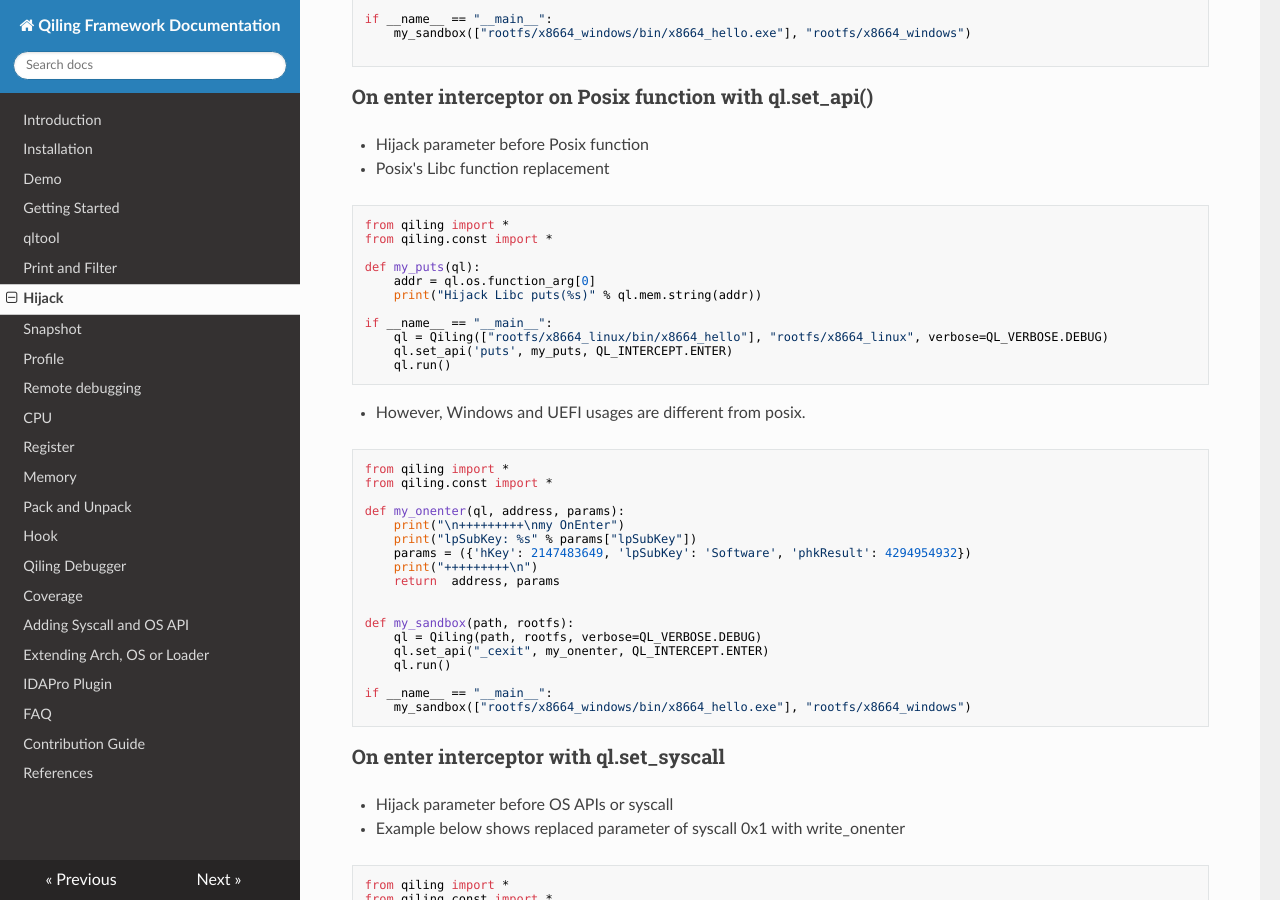
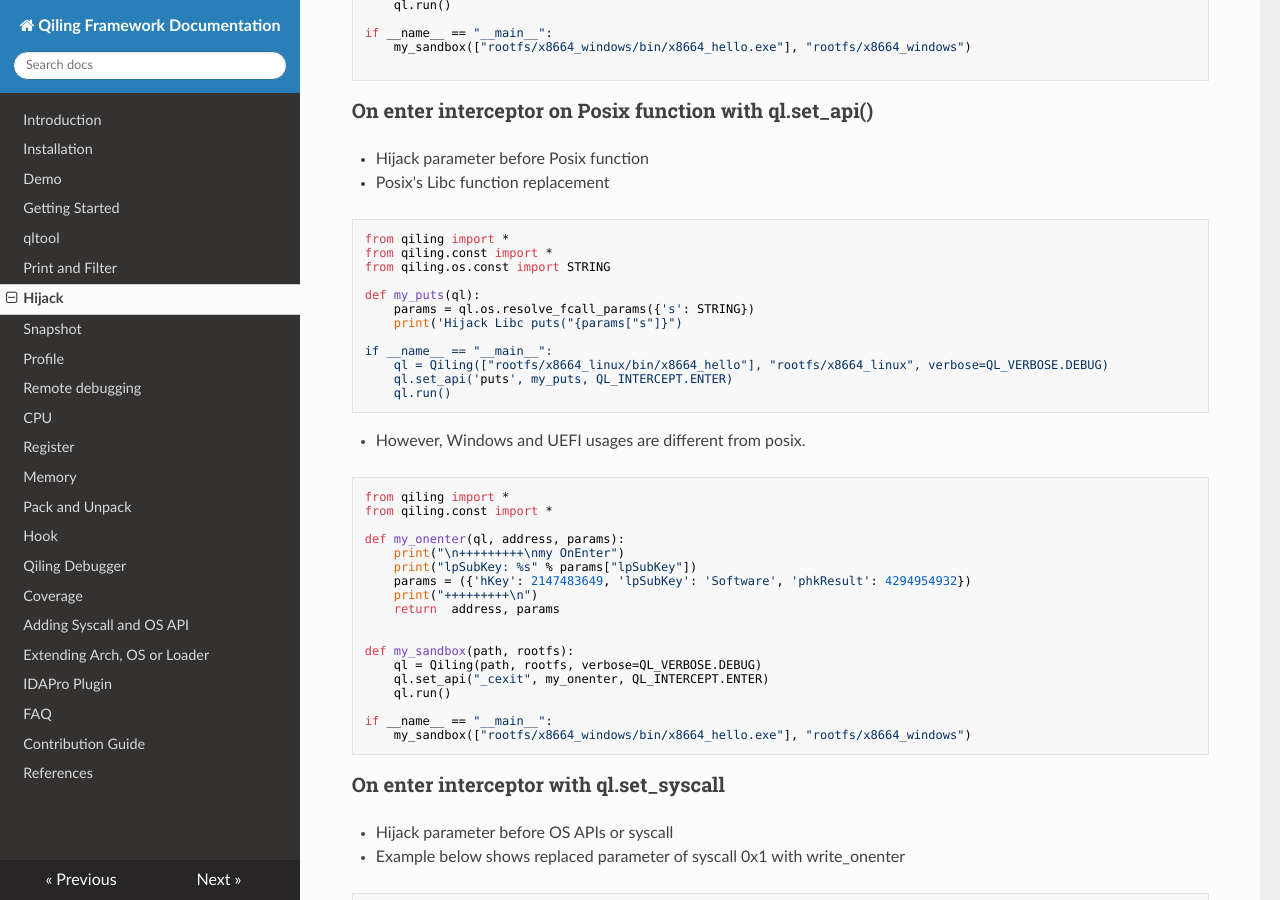
Before and after one commit to qilingframework/rtfd.io, an MkDocs documentation site: the page built from docs/hijack.md, in a window 1280 px wide and 900 px high, scrolled down 3507 px. Built offline with MkDocs 1.6.1, drawn with Linux system fonts in a browser that asks for light colours; nearby versions of some CDN libraries; some of the changed text lies outside the part shown.

Commit message:
Update to reflect changes in how function parameters are retrieved from within hooks

````diff
--- a/docs/hijack.md
+++ b/docs/hijack.md
@@ -161,11 +161,12 @@ if __name__ == "__main__":
 -  Posix's Libc function replacement
 ```python
 from qiling import *
+from qiling.os.const import STRING
 from qiling.const import QL_VERBOSE
 
 def my_puts(ql):
-    addr = ql.os.function_arg[0]
-    print("puts(%s)" % ql.mem.string(addr))
+    params = ql.os.resolve_fcall_params({'s': STRING})
+    print(f'puts("{params["s"]}")')
 
 if __name__ == "__main__":
     ql = Qiling(["rootfs/x8664_linux/bin/x8664_hello"], "rootfs/x8664_linux", verbose=QL_VERBOSE.DEBUG)
@@ -224,10 +225,11 @@ if __name__ == "__main__":
 ```python
 from qiling import *
 from qiling.const import *
+from qiling.os.const import STRING
 
 def my_puts(ql):
-    addr = ql.os.function_arg[0]
-    print("Hijack Libc puts(%s)" % ql.mem.string(addr))
+    params = ql.os.resolve_fcall_params({'s': STRING})
+    print('Hijack Libc puts("{params["s"]}")
 
 if __name__ == "__main__":
     ql = Qiling(["rootfs/x8664_linux/bin/x8664_hello"], "rootfs/x8664_linux", verbose=QL_VERBOSE.DEBUG)
````
Also changed, not shown: docs/struct.md (+10 -3 lines).
